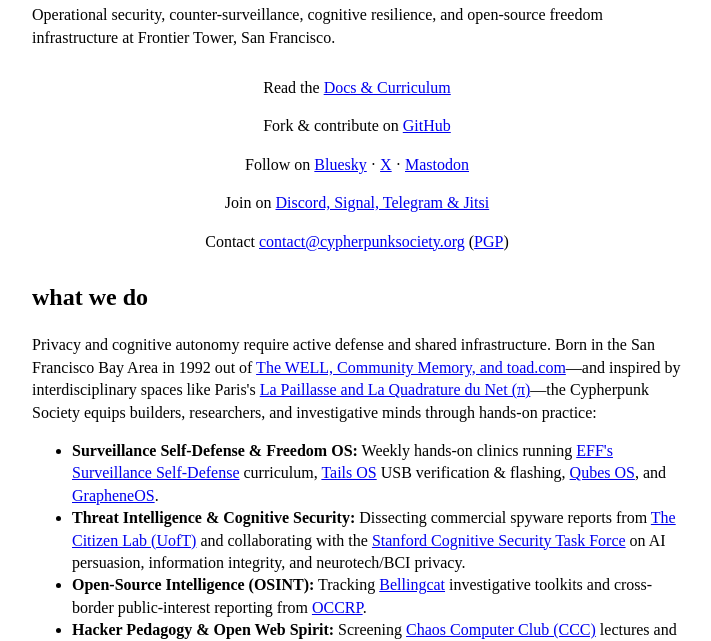
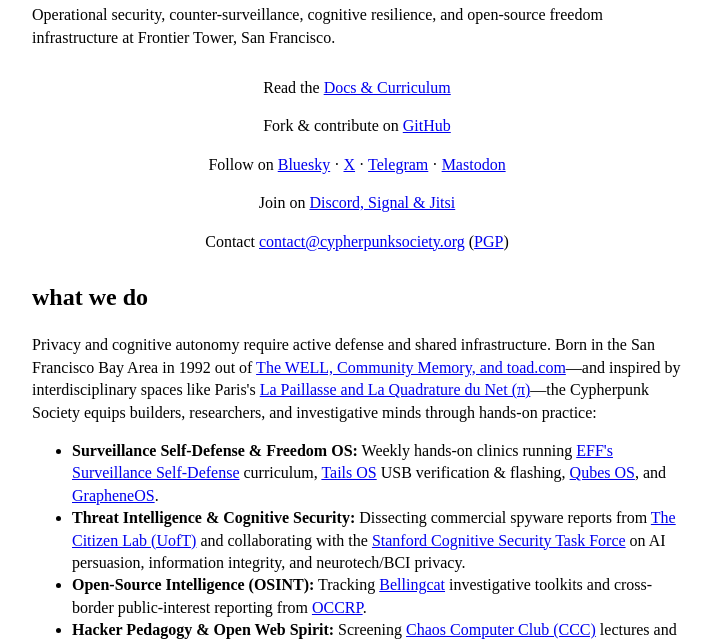
Before and after one commit to CypherpunkSociety/cypherpunksociety.org, a website: page public/index.html in a window 1280 px wide. Shown: the part 132-773 px from the top of the page, without its empty margins (283-994 px from the left). Drawn offline with Linux system fonts and the light colour scheme.

Commit message:
Add live Telegram channel link (t.me/CypherpunkSociety)

```diff
--- a/public/index.html
+++ b/public/index.html
@@ -60,8 +60,8 @@
 	<div style="text-align: center; margin: 28px 0;">
 		<p>Read the <a href="/docs.html">Docs &amp; Curriculum</a></p>
 		<p>Fork &amp; contribute on <a href="https://github.com/CypherpunkSociety">GitHub</a></p>
-		<p>Follow on <a href="https://bsky.app/profile/cypherpunksociety.org">Bluesky</a> &middot; <a href="https://x.com/CypherpunkSoc">X</a> &middot; <a href="https://infosec.exchange/@CypherpunkSociety">Mastodon</a></p>
-		<p>Join on <a href="/docs.html#channels">Discord, Signal, Telegram &amp; Jitsi</a></p>
+		<p>Follow on <a href="https://bsky.app/profile/cypherpunksociety.org">Bluesky</a> &middot; <a href="https://x.com/CypherpunkSoc">X</a> &middot; <a href="https://t.me/CypherpunkSociety">Telegram</a> &middot; <a href="https://infosec.exchange/@CypherpunkSociety">Mastodon</a></p>
+		<p>Join on <a href="/docs.html#channels">Discord, Signal &amp; Jitsi</a></p>
 		<p>Contact <a href="mailto:contact@cypherpunksociety.org">contact@cypherpunksociety.org</a> (<a href="/pgp.txt">PGP</a>)</p>
 	</div>
 
```
Also changed, not shown: public/docs.html (+1 -0 lines).
